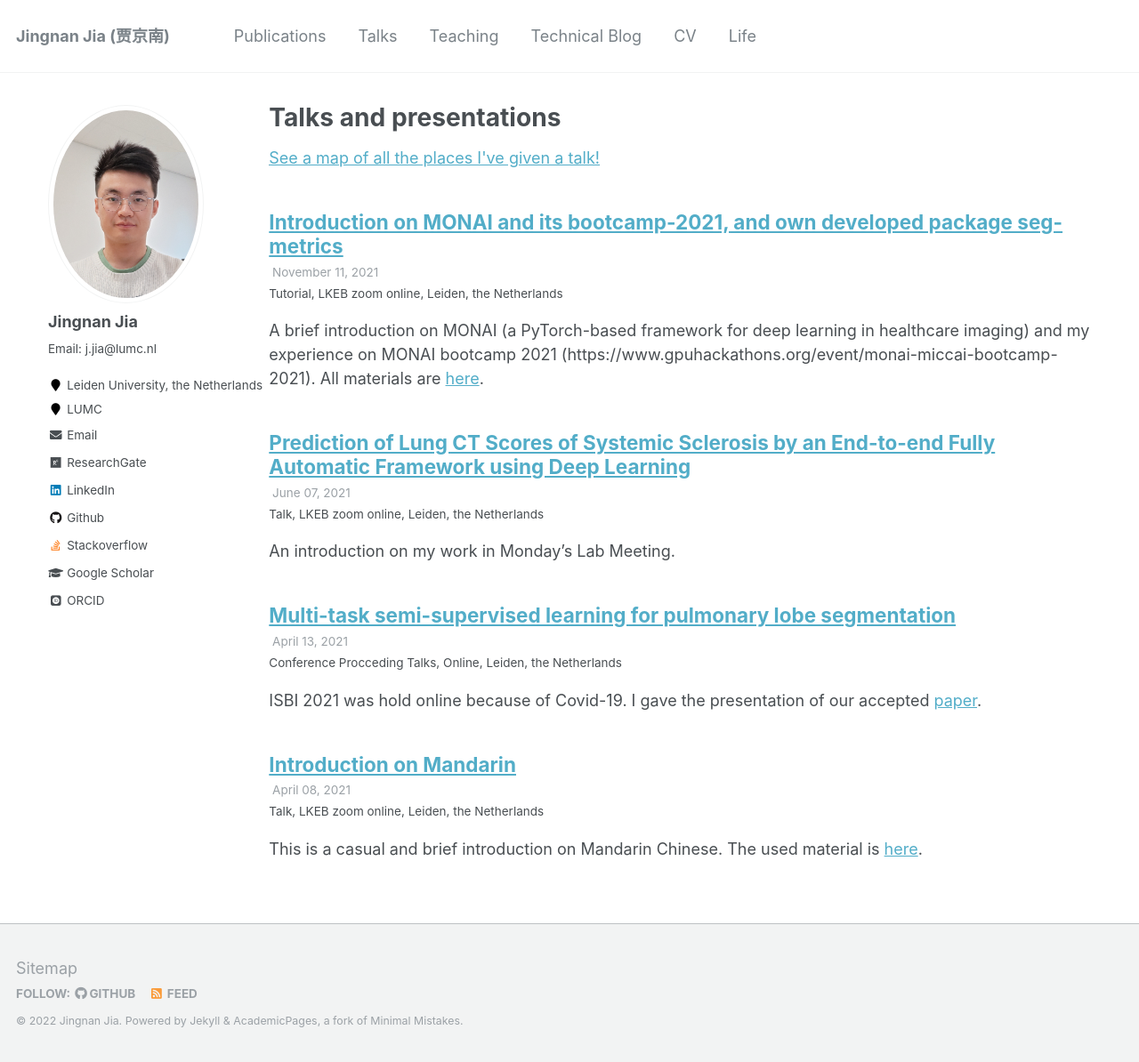
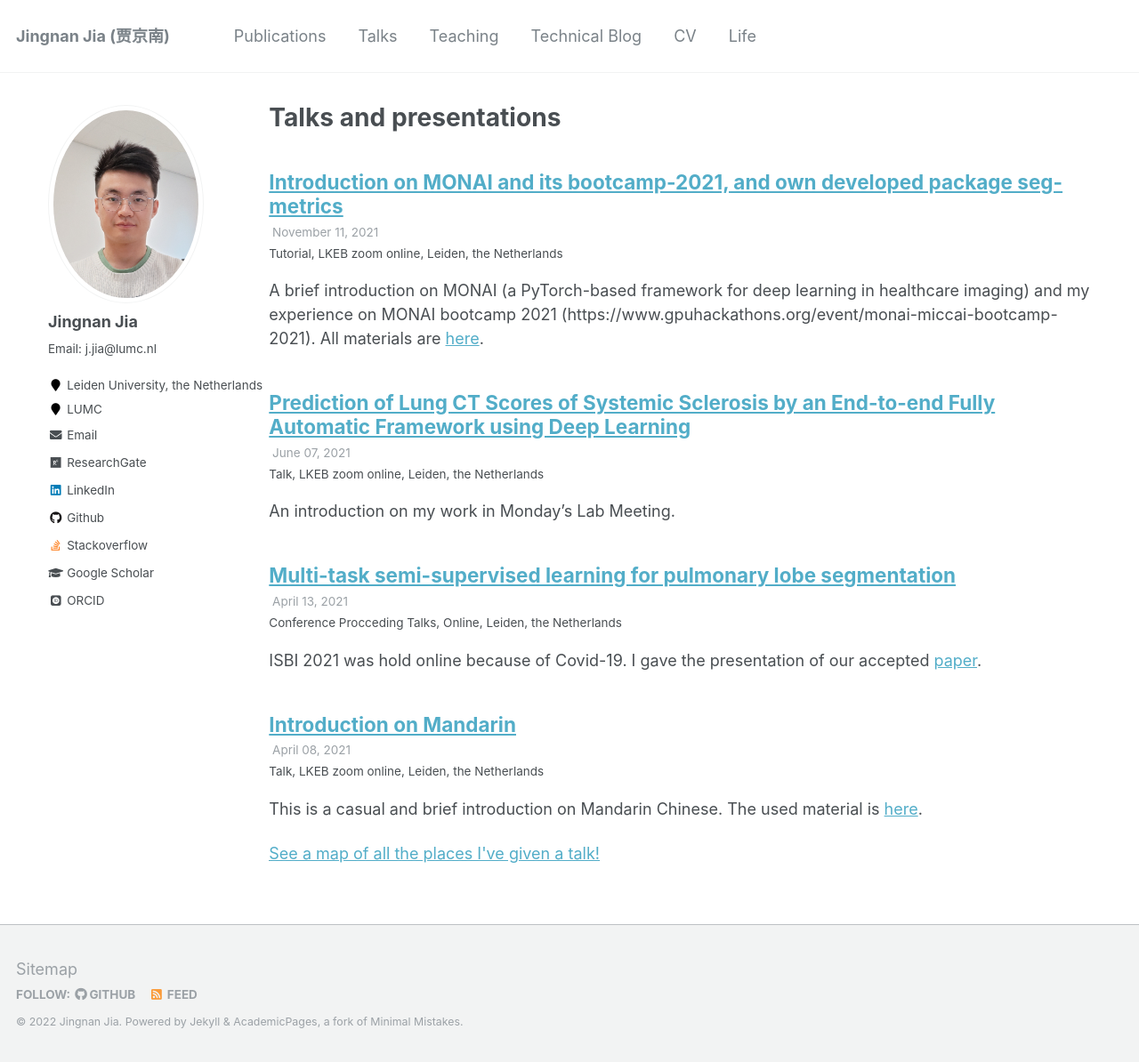
Before and after one commit to Jingnan-Jia/Jingnan-Jia.github.io_old, a Jekyll site: the page built from _pages/talks.html, in a window 1280 px wide and 1194 px high. Shown: the whole window at 89% size. Built offline with Jekyll 4.4.1, drawn with Linux system fonts in a browser that asks for light colours; some web fonts are replaced.

Commit message:
move talkmap

```diff
--- a/_pages/talks.html
+++ b/_pages/talks.html
@@ -5,12 +5,13 @@ permalink: /talks/
 author_profile: true
 ---
 
+{% for post in site.talks reversed %}
+  {% include archive-single-talk.html %}
+{% endfor %}
+
+
 {% if site.talkmap_link == true %}
 
 <p style="text-decoration:underline;"><a href="/talkmap.html">See a map of all the places I've given a talk!</a></p>
 
 {% endif %}
-
-{% for post in site.talks reversed %}
-  {% include archive-single-talk.html %}
-{% endfor %}
```
